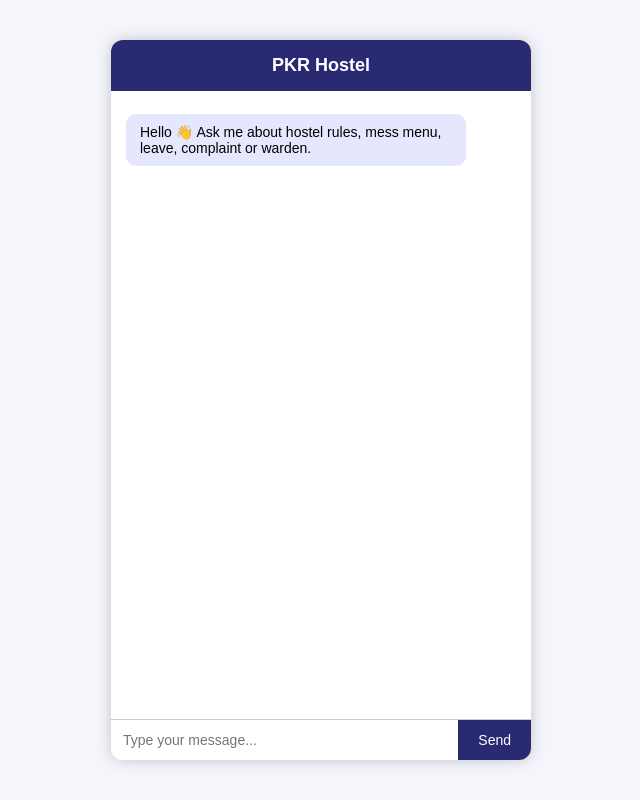
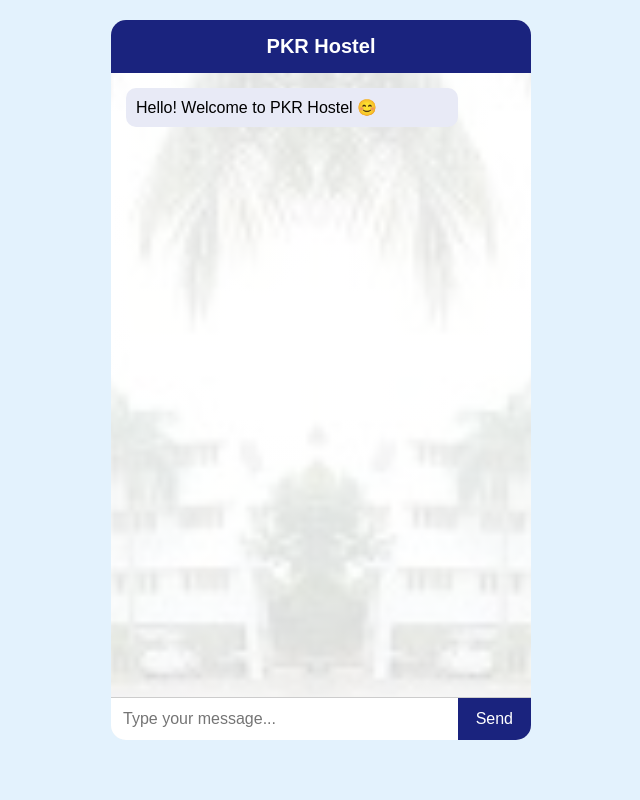
Before and after one commit to srinithisivanantham/hostel-chatbot, a Flask app: page / in a window 1280 px wide. Shown: the whole page, without its empty margins (319-959 px from the left). Run offline with Flask 3, Linux system fonts and the light colour scheme.

Commit message:
Add hostel image as chat background

```diff
--- a/templates/index.html
+++ b/templates/index.html
@@ -2,136 +2,131 @@
 <html lang="en">
 <head>
 <meta charset="UTF-8">
+<title>PKR Hostel</title>
 <meta name="viewport" content="width=device-width, initial-scale=1.0">
-<title>PKR Hostel</title>
 
 <style>
-body{
-    margin:0;
-    height:100vh;
-    display:flex;
-    justify-content:center;
-    align-items:center;
-    background:#f4f6fb;
+body {
+    margin: 0;
+    padding: 0;
+    background: #e3f2fd;
     font-family: Arial, sans-serif;
 }
 
-.chatbox{
-    width:100%;
-    max-width:420px;
-    height:90vh;
-    background:#fff;
-    border-radius:12px;
-    box-shadow:0 0 15px rgba(0,0,0,0.2);
-    display:flex;
-    flex-direction:column;
-    overflow:hidden;
+/* Chat container */
+.chat-container {
+    width: 100%;
+    max-width: 420px;
+    height: 90vh;
+    margin: 20px auto;
+    border-radius: 15px;
+    overflow: hidden;
+    display: flex;
+    flex-direction: column;
+    background:
+        linear-gradient(
+            rgba(255,255,255,0.85),
+            rgba(255,255,255,0.85)
+        ),
+        url("{{ url_for('static', filename='images/hostel.jpeg') }}");
+    background-size: cover;
+    background-position: center;
 }
 
-/* HEADER */
-.header{
-    background:#2a2a72; /* INDIGO */
-    color:white;
-    text-align:center;
-    padding:15px;
-    font-size:18px;
-    font-weight:bold;
+/* Header */
+.chat-header {
+    background: #1a237e;
+    color: white;
+    text-align: center;
+    padding: 15px;
+    font-size: 20px;
+    font-weight: bold;
 }
 
-/* CHAT AREA */
-.chat-area{
-    flex:1;
-    padding:15px;
-    overflow-y:auto;
-    background:rgba(255,255,255,0.9);
+/* Messages */
+.chat-box {
+    flex: 1;
+    padding: 15px;
+    overflow-y: auto;
 }
 
-.msg{
-    max-width:80%;
-    padding:10px 14px;
-    margin:8px 0;
-    border-radius:10px;
-    font-size:14px;
+/* Bot message */
+.bot {
+    background: #e8eaf6;
+    color: #000;
+    padding: 10px;
+    border-radius: 10px;
+    margin-bottom: 10px;
+    max-width: 80%;
 }
 
-.user{
-    background:#2a2a72;
-    color:white;
-    margin-left:auto;
+/* User message */
+.user {
+    background: #1a237e;
+    color: white;
+    padding: 10px;
+    border-radius: 10px;
+    margin-bottom: 10px;
+    margin-left: auto;
+    max-width: 80%;
 }
 
-.bot{
-    background:#e5e7ff;
-    color:#000;
-    margin-right:auto;
+/* Input area */
+.input-area {
+    display: flex;
+    border-top: 1px solid #ccc;
 }
 
-/* INPUT */
-.input-area{
-    display:flex;
-    border-top:1px solid #ccc;
+.input-area input {
+    flex: 1;
+    padding: 12px;
+    border: none;
+    font-size: 16px;
 }
 
-input{
-    flex:1;
-    padding:12px;
-    border:none;
-    outline:none;
-    font-size:14px;
-}
-
-button{
-    background:#2a2a72;
-    color:white;
-    border:none;
-    padding:0 20px;
-    cursor:pointer;
-    font-size:14px;
-}
-
-button:hover{
-    background:#1d1d5f;
+.input-area button {
+    background: #1a237e;
+    color: white;
+    border: none;
+    padding: 12px 18px;
+    font-size: 16px;
+    cursor: pointer;
 }
 </style>
 </head>
 
 <body>
 
-<div class="chatbox">
-    <div class="header">PKR Hostel</div>
+<div class="chat-container">
+    <div class="chat-header">PKR Hostel</div>
 
-    <div class="chat-area" id="chat">
-        <div class="msg bot">Hello 👋 Ask me about hostel rules, mess menu, leave, complaint or warden.</div>
+    <div class="chat-box" id="chat-box">
+        <div class="bot">Hello! Welcome to PKR Hostel 😊</div>
     </div>
 
     <div class="input-area">
-        <input type="text" id="msg" placeholder="Type your message..." />
-        <button onclick="send()">Send</button>
+        <input type="text" id="userInput" placeholder="Type your message...">
+        <button onclick="sendMessage()">Send</button>
     </div>
 </div>
 
 <script>
-function send(){
-    let input = document.getElementById("msg");
-    let text = input.value.trim();
-    if(text==="") return;
+function sendMessage() {
+    let input = document.getElementById("userInput");
+    let msg = input.value.trim();
+    if (msg === "") return;
 
-    addMsg(text, "user");
-    input.value="";
+    let chatBox = document.getElementById("chat-box");
 
-    fetch(`/get?msg=${encodeURIComponent(text)}`)
-    .then(res=>res.text())
-    .then(data=>{
-        addMsg(data, "bot");
-    });
-}
+    chatBox.innerHTML += `<div class="user">${msg}</div>`;
+    input.value = "";
 
-function addMsg(text, cls){
-    let div = document.createElement("div");
-    div.className = "msg " + cls;
-    div.innerHTML = text;
-    document.getElementById("chat").appendChild(div);
-    document.getElementById("chat").scrollTop = chat.scrollHeight;
+    fetch(`/get?msg=${encodeURIComponent(msg)}`)
+        .then(res => res.text())
+        .then(reply => {
+            chatBox.innerHTML += `<div class="bot">${reply}</div>`;
+            chatBox.scrollTop = chatBox.scrollHeight;
+        });
 }
 </script>
 
```
